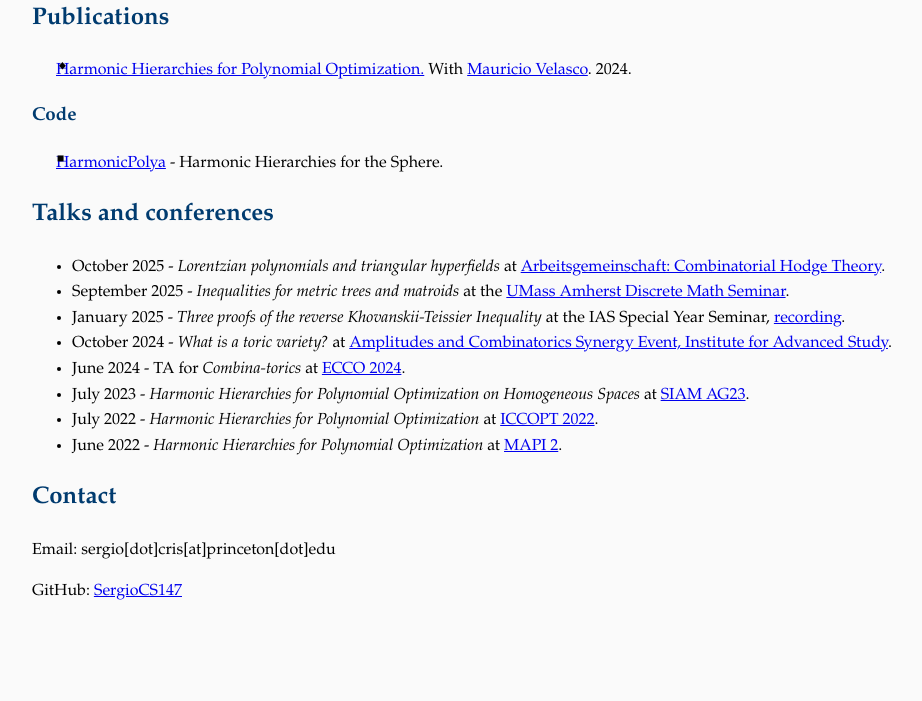
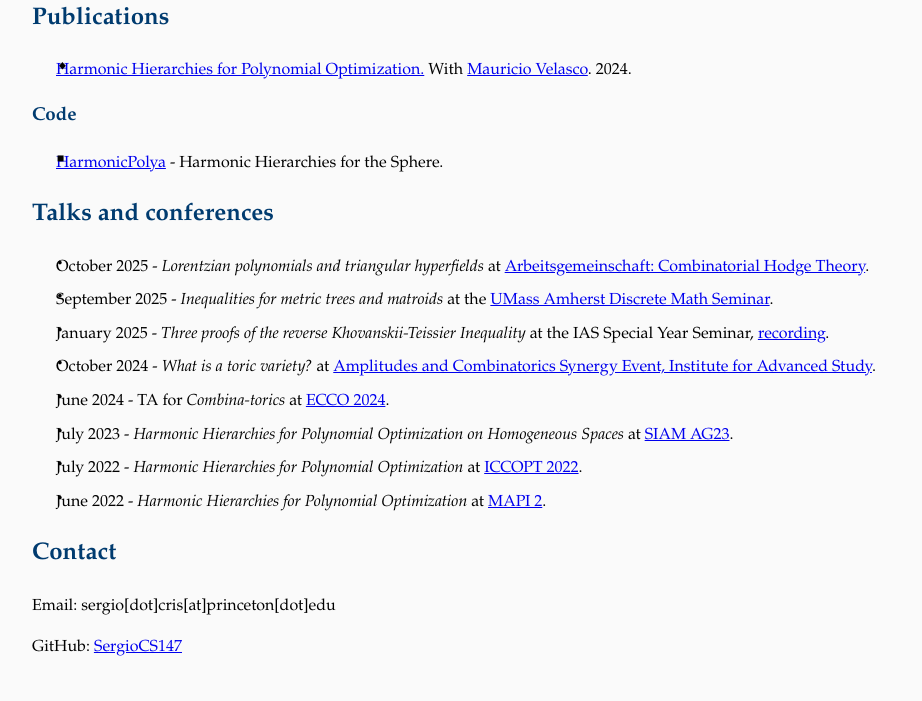
Before and after one commit to SergioCS147/sergiocs147.github.io, a Jekyll site: the page built from index.md, in a window 1280 px wide. Shown: the part 510-1211 px from the top of the page, without its empty margins (158-1080 px from the left). Built offline with Jekyll 4.4.1, drawn with Linux system fonts in a browser that asks for light colours; our own code applies the rules of GitHub Pages for plain Markdown files; before the commit the page ends 1155 px from its top, so only the background shows below that.

Commit message:
Update index.md

```diff
--- a/index.md
+++ b/index.md
@@ -45,7 +45,7 @@ Grassmannians and toric varieties.
 
 <h2><strong> Talks and conferences </strong> </h2>
 
-<ul>
+<ul class="bullet-list">
   <li>October 2025 - <em>Lorentzian polynomials and triangular hyperfields</em> at <a href="https://www.mfo.de/www/activity/2542">Arbeitsgemeinschaft: Combinatorial Hodge Theory</a>.</li>
   <li>September 2025 - <em>Inequalities for metric trees and matroids</em> at the <a href="https://www.umass.edu/mathematics-statistics/seminars/discrete-math-seminar">UMass Amherst Discrete Math Seminar</a>.</li>
   <li>January 2025 - <em>Three proofs of the reverse Khovanskii-Teissier Inequality</em> at the IAS Special Year Seminar, <a href="https://www.youtube.com/watch?v=R48D9au4ceU&t=6s">recording</a>.</li>
```
